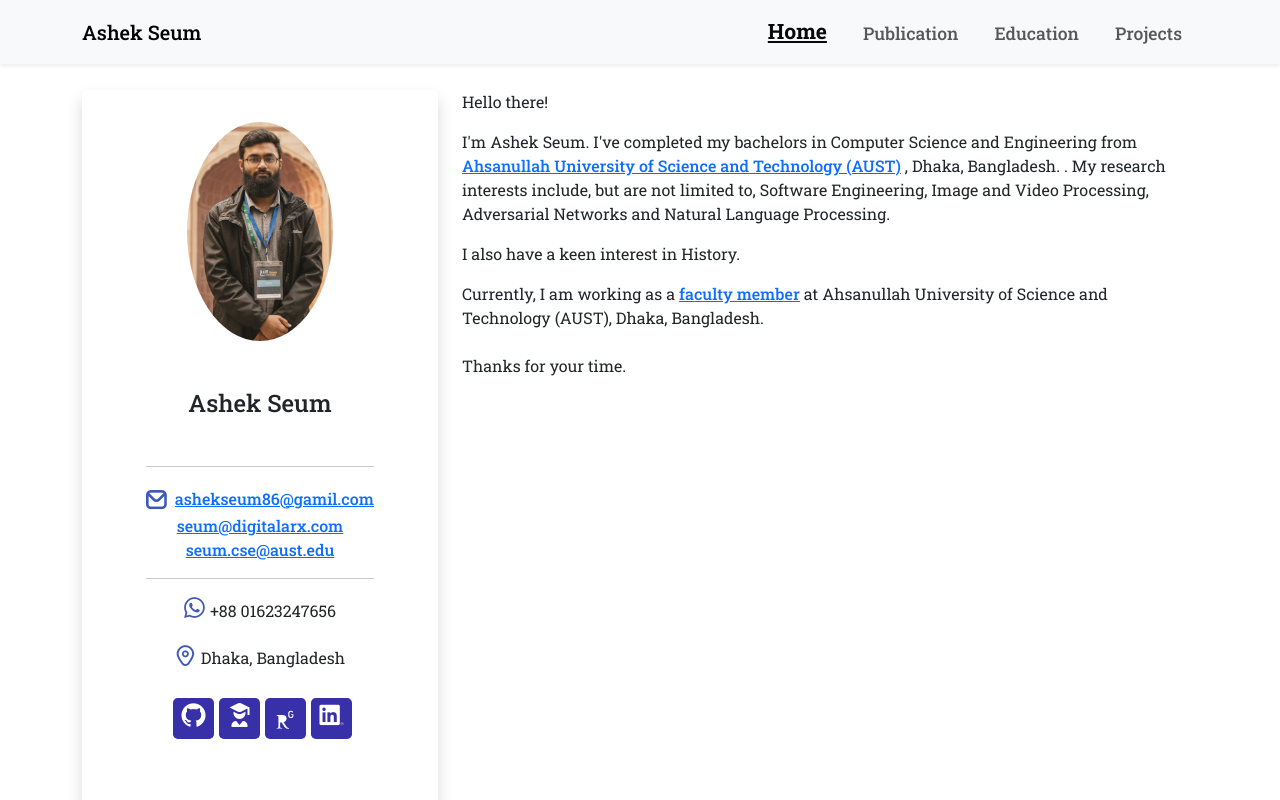
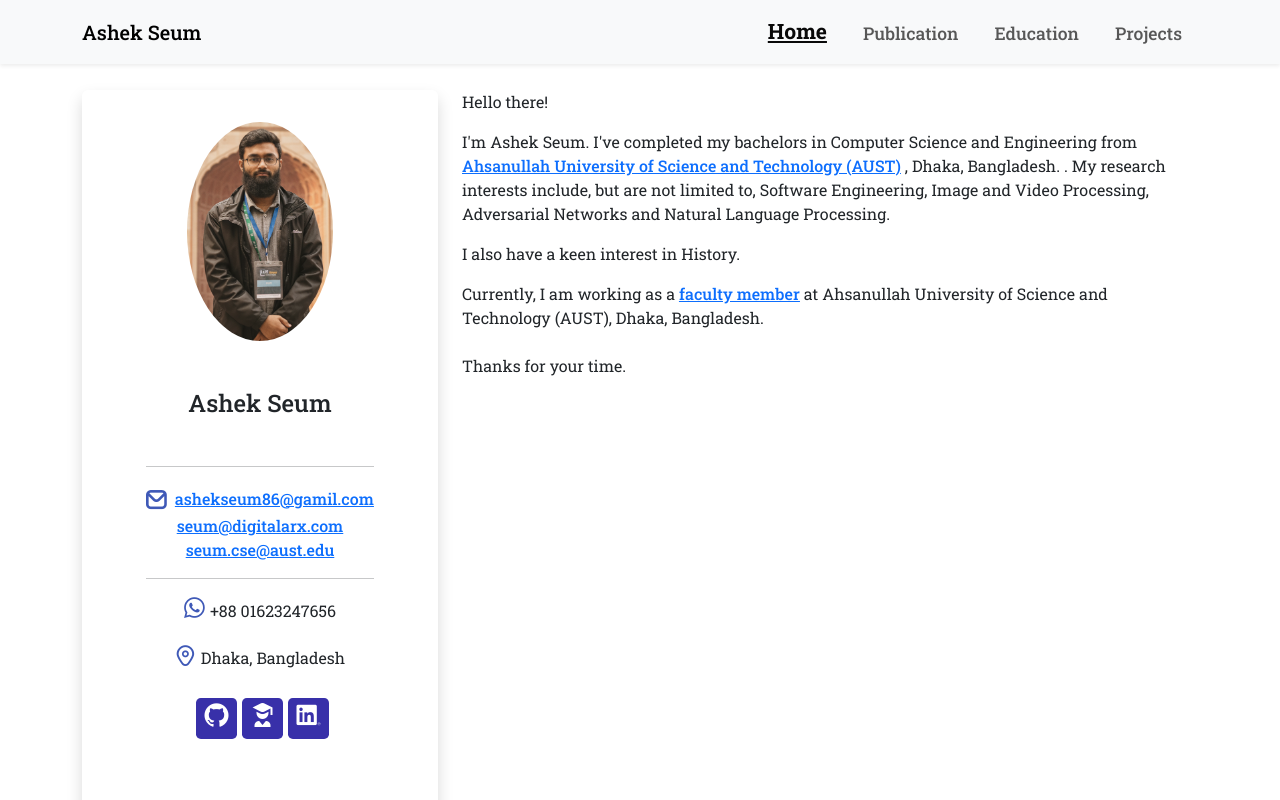
Before and after one commit to Sakib97/portfolio, a React (Vite) app: page / in a window 1280 px wide. Shown: the top 800 px of the page. Built offline with nearby package versions, Linux system fonts and the light colour scheme; no server answers.

Commit message:
feat: Comment out ResearchGate link in ProfileCard component

```diff
--- a/src/features/pages/ProfileCard.jsx
+++ b/src/features/pages/ProfileCard.jsx
@@ -93,7 +93,7 @@ const ProfileCard = () => {
                 <i className="fi fi-ss-user-graduate"></i>
               </a>
             </li>
-            <li>
+            {/* <li>
               <a
                 href="https://www.researchgate.net/profile/Ashek-Seum"
                 target="_blank"
@@ -113,7 +113,6 @@ const ProfileCard = () => {
                     height="448"
                     rx="40"
                     fill="#3830a900"
-                    // fill="#eae9ef00"
                   />
                   <path
                     fill="#ffffff"
@@ -121,7 +120,7 @@ const ProfileCard = () => {
                   />
                 </svg>
               </a>
-            </li>
+            </li> */}
             <li>
               <a
                 href="https://www.linkedin.com/in/ashek-seum-sakib-899a14113/"
```
